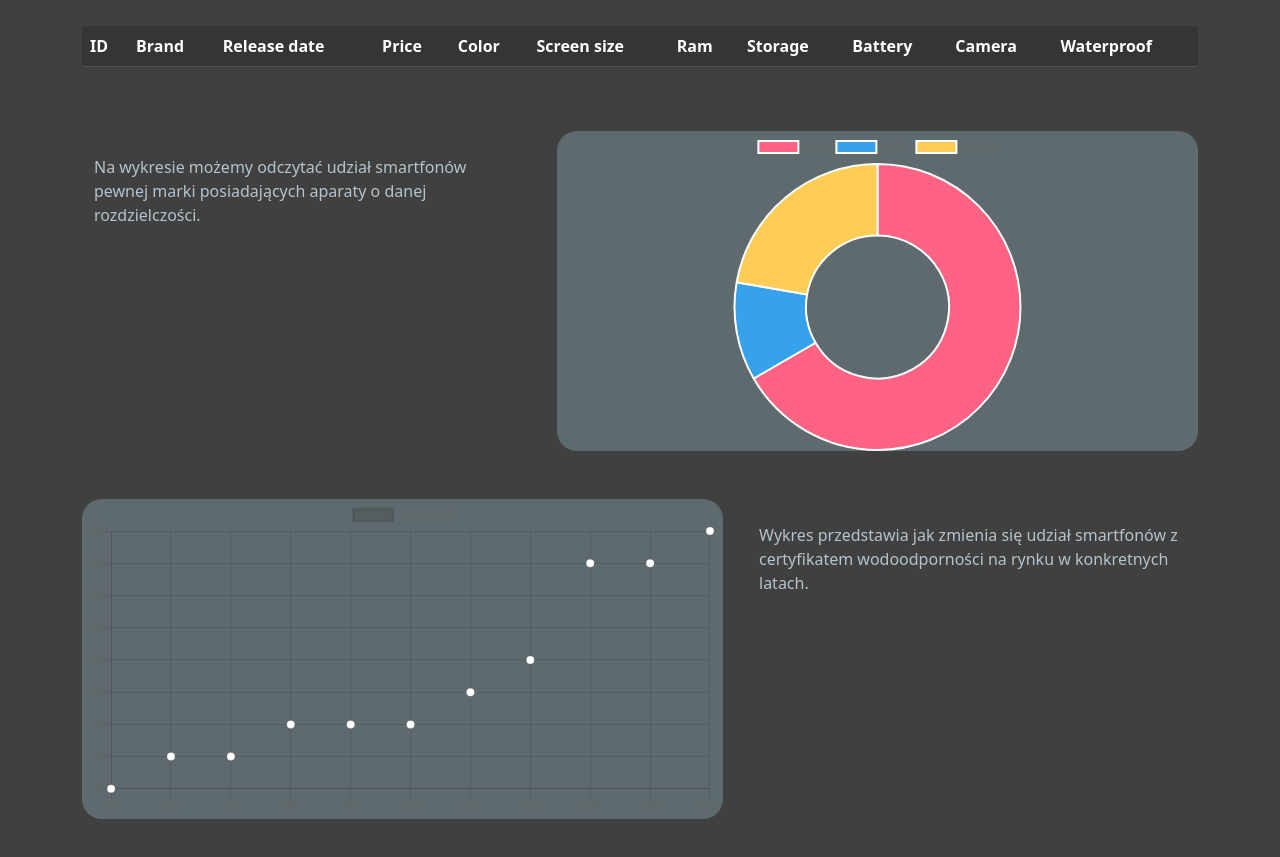
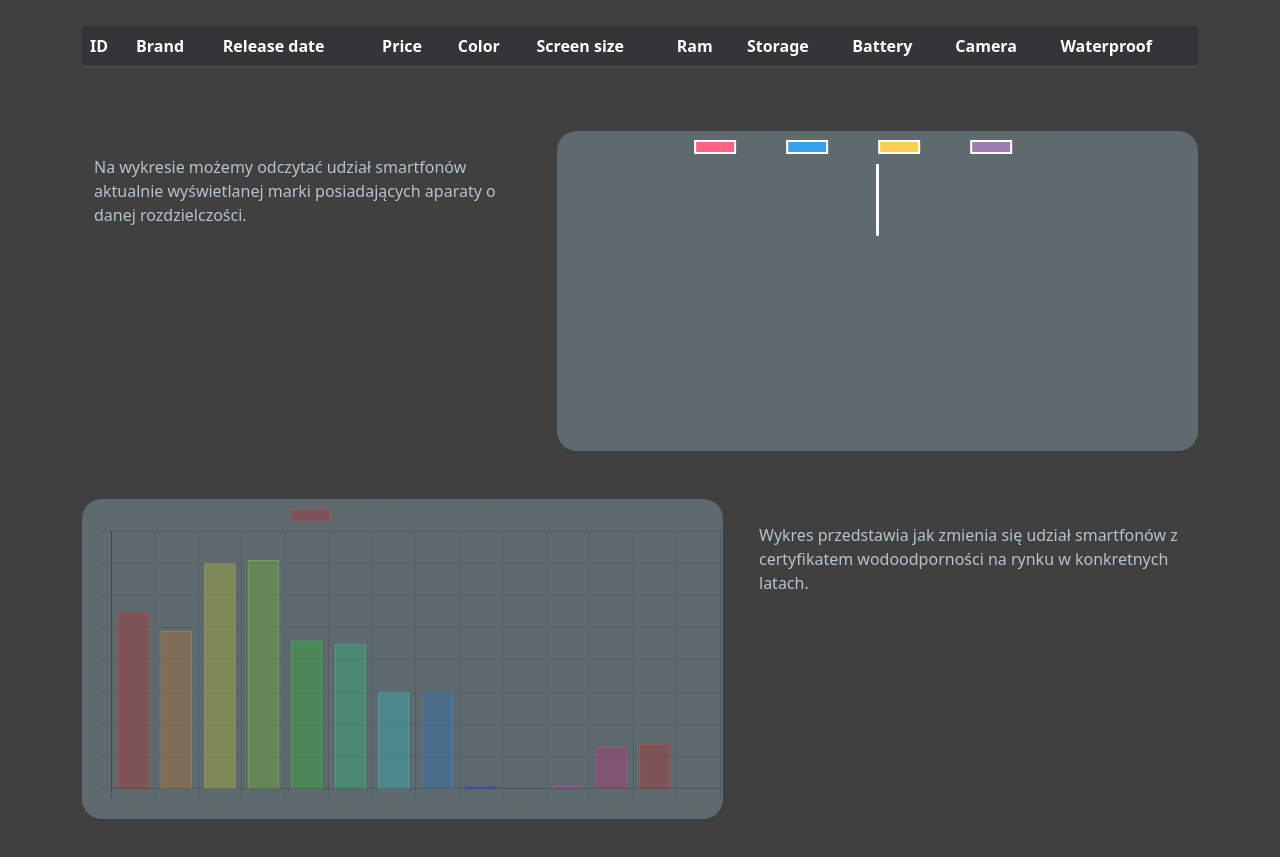
Before and after one commit to J4k0b-p/EDI, a plain HTML site: page index.html in a window 1280 px wide. Shown: the part 1100-1957 px from the top of the page. Drawn offline with nearby package versions, Linux system fonts and the light colour scheme; no server answers.

Commit message:
added first chart set up

```diff
--- a/index.html
+++ b/index.html
@@ -82,7 +82,7 @@
 
     <div class="row pt-5">
         <div class="col-5 p-4">
-            <p>Na wykresie możemy odczytać udział smartfonów pewnej marki posiadających
+            <p>Na wykresie możemy odczytać udział smartfonów aktualnie wyświetlanej marki posiadających
                 aparaty o danej rozdzielczości.</p>
         </div>
         <div class="col-7">
--- a/script.js
+++ b/script.js
@@ -1,4 +1,5 @@
 let data;
+let rawData;
 const apiUrl = 'https://my.api.mockaroo.com/edi_project.json?key=655ef660';
 
 $.ajax({
@@ -8,59 +9,11 @@ $.ajax({
   success: function (response) {
     renderContent(response);
     data = response;
+    rawData = response;
   },
   error: function (status, error) {
     console.log('Error:', status, error);
   },
-});
-
-const xyValues = [
-  { x: 50, y: 7 },
-  { x: 60, y: 8 },
-  { x: 70, y: 8 },
-  { x: 80, y: 9 },
-  { x: 90, y: 9 },
-  { x: 100, y: 9 },
-  { x: 110, y: 10 },
-  { x: 120, y: 11 },
-  { x: 130, y: 14 },
-  { x: 140, y: 14 },
-  { x: 150, y: 15 },
-];
-
-const data2 = {
-  labels: ['Red', 'Blue', 'Yellow'],
-  datasets: [
-    {
-      label: 'My First Dataset',
-      data: [300, 50, 100],
-      backgroundColor: [
-        'rgb(255, 99, 132)',
-        'rgb(54, 162, 235)',
-        'rgb(255, 205, 86)',
-      ],
-      hoverOffset: 4,
-    },
-  ],
-};
-
-new Chart('chart_1', {
-  type: 'doughnut',
-  data: data2,
-});
-
-new Chart('chart_2', {
-  type: 'scatter',
-  data: {
-    datasets: [
-      {
-        pointRadius: 4,
-        pointBackgroundColor: 'rgb(255,255,255)',
-        data: xyValues,
-      },
-    ],
-  },
-  options: {},
 });
 
 let slide = 0;
@@ -153,8 +106,114 @@ function sortRecords() {
   }
 }
 
+// Nie dziala mi wyswietlenie za pierwszym razem, chlopaki spojrzcie pls
+function sortPhonesMpx(data) {
+  let amount12Mpix= 0;
+  let amount24Mpix= 0;
+  let amount48Mpix= 0;
+  let amount108Mpix= 0;
+  for (let x = 0; x < 100; x++) {
+    if (data[x].Brand == brands[slide]) {
+      if(data[x].Camera == "12Mpix"){
+        amount12Mpix += 1;
+      }
+      if(data[x].Camera == "24Mpix"){
+        amount24Mpix += 1;
+      }
+      if(data[x].Camera == "48Mpix"){
+        amount48Mpix += 1;
+      }
+      if(data[x].Camera == "108Mpix"){
+        amount108Mpix += 1;
+      }
+      counter++;
+    }
+  }
+  return [amount12Mpix, amount24Mpix, amount48Mpix, amount108Mpix]
+}
+
+const myChart1Data = {
+  labels: ['12Mpx', '24Mpx', '48Mpx', '108Mpx'],
+  datasets: [
+    {
+      label: "Mpx",
+      data: [0,0,0,0],
+      backgroundColor: [
+        'rgb(255, 99, 132)',
+        'rgb(54, 162, 235)',
+        'rgb(255, 205, 86)',
+        'rgb(160, 121, 176)',
+      ],
+      hoverOffset: 4,
+    },
+  ],
+};
+
+const myChart2data = {
+  labels: [2010,2011,2012,2013,2014,2015,2016,2017,2018,2019,2020,2021,2022,2023],
+  datasets: [{
+    label: 'Ilość wodoodpornych smartfonów',
+    data: [65, 59, 80, 81, 56, 55,40,40,11,10,11,23,24],
+    backgroundColor: [
+      'rgba(255, 0, 0, 0.2)',
+      'rgba(255, 127, 0, 0.2)',
+      'rgba(255, 255, 0, 0.2)',
+      'rgba(127, 255, 0, 0.2)',
+      'rgba(0, 255, 0, 0.2)',
+      'rgba(0, 255, 127, 0.2)',
+      'rgba(0, 255, 255, 0.2)',
+      'rgba(0, 127, 255, 0.2)',
+      'rgba(0, 0, 255, 0.2)',
+      'rgba(127, 0, 255, 0.2)',
+      'rgba(255, 0, 255, 0.2)',
+      'rgba(255, 0, 127, 0.2)',
+      'rgba(255, 0, 0, 0.2)'
+    ],
+    borderColor: [
+      'rgba(255, 128, 128, 0.2)',
+      'rgba(255, 191, 128, 0.2)',
+      'rgba(255, 255, 128, 0.2)',
+      'rgba(191, 255, 128, 0.2)',
+      'rgba(128, 255, 128, 0.2)',
+      'rgba(128, 255, 191, 0.2)',
+      'rgba(128, 255, 255, 0.2)',
+      'rgba(128, 191, 255, 0.2)',
+      'rgba(128, 128, 255, 0.2)',
+      'rgba(191, 128, 255, 0.2)',
+      'rgba(255, 128, 255, 0.2)',
+      'rgba(255, 128, 191, 0.2)',
+      'rgba(255, 128, 128, 0.2)'
+    ],
+    borderWidth: 1,
+
+  }]};
+
+let myChart1 = new Chart('chart_1', {
+  type: 'doughnut',
+  data: myChart1Data,
+});
+
+ let myChart2 = new Chart('chart_2', {
+  type: 'bar',
+  data: myChart2data,
+  options: {
+    scales: {
+      y: {
+        beginAtZero: true
+      }
+    }
+  },
+});
+
+function updateCharts(){
+  myChart1.data.datasets[0].data = sortPhonesMpx(rawData);
+  myChart1.update()
+  //do zrobienia update drugiego
+}
+
 $('#carouselExample').on('slid.bs.carousel', function () {
   slide = $('div.active').index();
   $('#data').empty();
   sortRecords();
+  updateCharts();
 });
```
